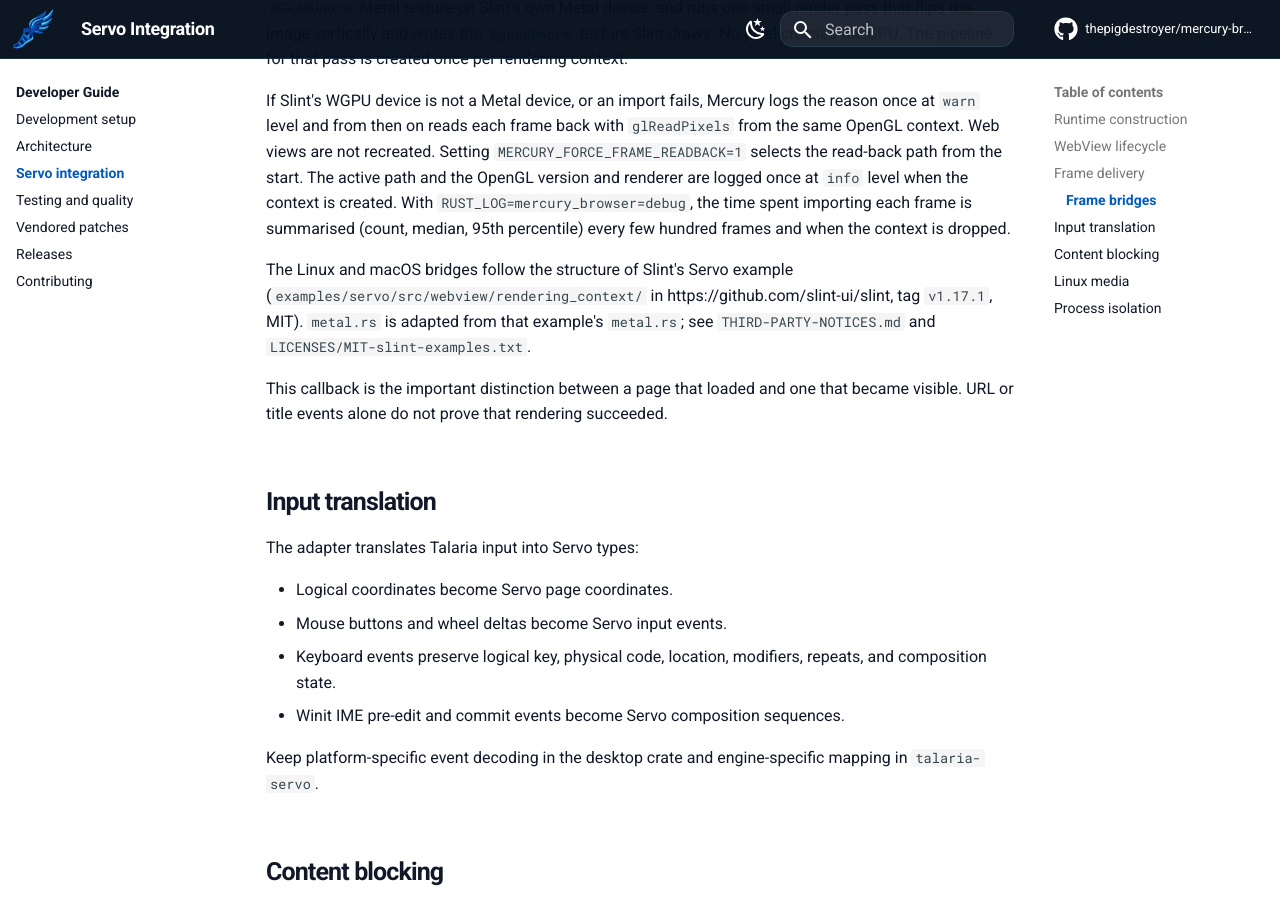
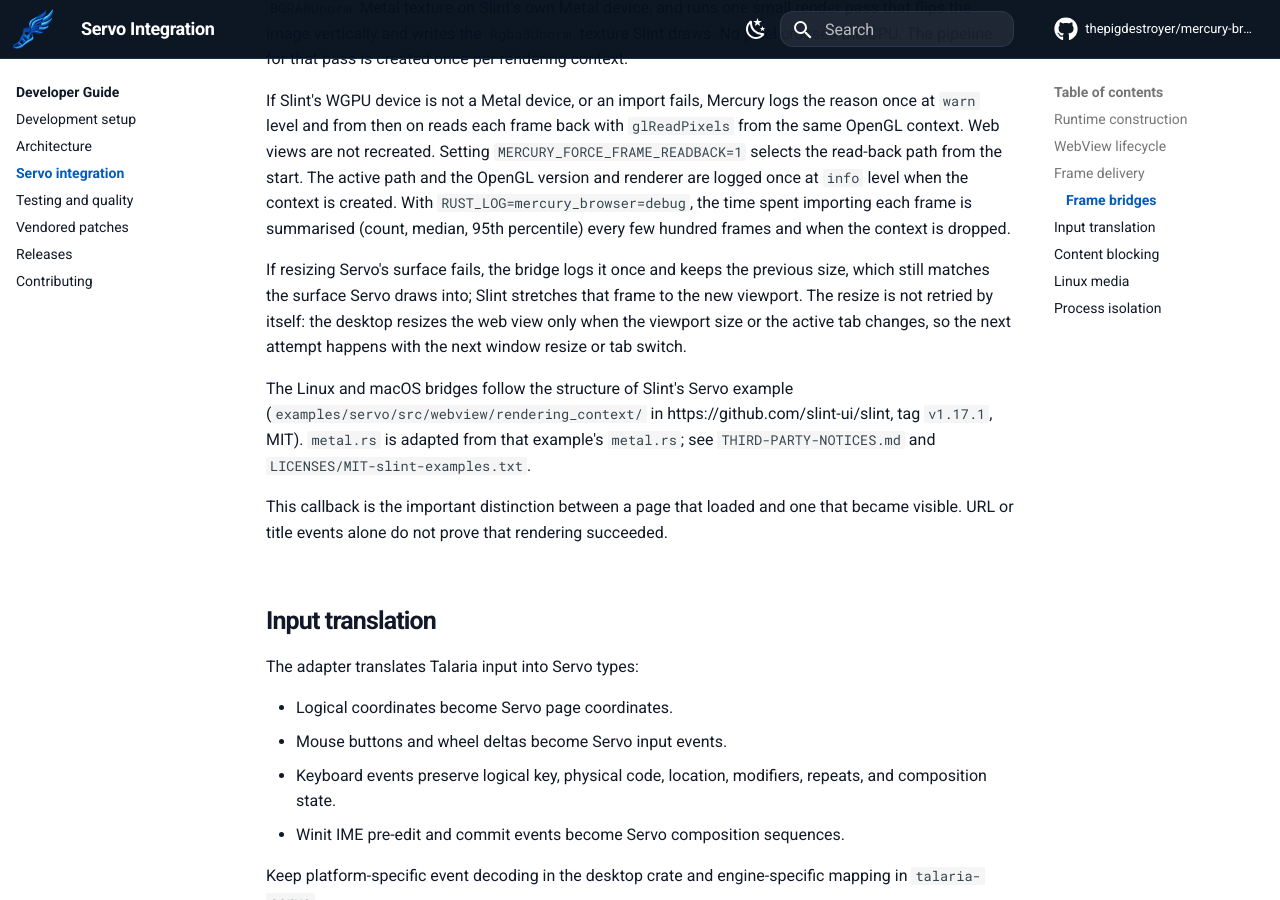
Before and after one commit to KaykCaputo/hermes-browser, an MkDocs documentation site: the page built from docs/developer-guide/servo-integration.md, in a window 1280 px wide and 900 px high, scrolled down 1728 px. Built offline with MkDocs 1.6.1 and Material for MkDocs 9.7.7, drawn with Linux system fonts in a browser that asks for light colours; comment, search, counter and statistics services are not loaded.

Commit message:
docs: pin the Servo notice, credit the Slint example in the README, document resize failures

```diff
--- a/docs/developer-guide/servo-integration.md
+++ b/docs/developer-guide/servo-integration.md
@@ -42,6 +42,8 @@ On macOS, Surfman renders Servo's frames with hardware OpenGL into an IOSurface.
 
 If Slint's WGPU device is not a Metal device, or an import fails, Mercury logs the reason once at `warn` level and from then on reads each frame back with `glReadPixels` from the same OpenGL context. Web views are not recreated. Setting `MERCURY_FORCE_FRAME_READBACK=1` selects the read-back path from the start. The active path and the OpenGL version and renderer are logged once at `info` level when the context is created. With `RUST_LOG=mercury_browser=debug`, the time spent importing each frame is summarised (count, median, 95th percentile) every few hundred frames and when the context is dropped.
 
+If resizing Servo's surface fails, the bridge logs it once and keeps the previous size, which still matches the surface Servo draws into; Slint stretches that frame to the new viewport. The resize is not retried by itself: the desktop resizes the web view only when the viewport size or the active tab changes, so the next attempt happens with the next window resize or tab switch.
+
 The Linux and macOS bridges follow the structure of Slint's Servo example (`examples/servo/src/webview/rendering_context/` in https://github.com/slint-ui/slint, tag `v1.17.1`, MIT). `metal.rs` is adapted from that example's `metal.rs`; see `THIRD-PARTY-NOTICES.md` and `LICENSES/MIT-slint-examples.txt`.
 
 This callback is the important distinction between a page that loaded and one that became visible. URL or title events alone do not prove that rendering succeeded.
```
Also changed, not shown: README.md (+2 -0 lines), THIRD-PARTY-NOTICES.md (+1 -1 lines).
